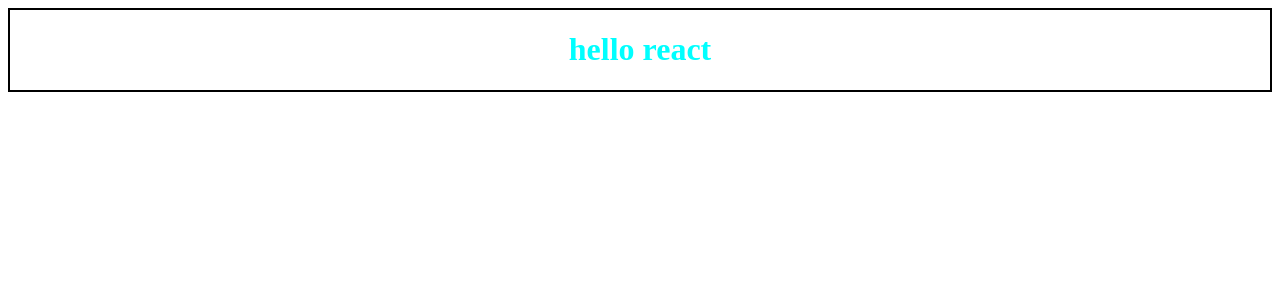
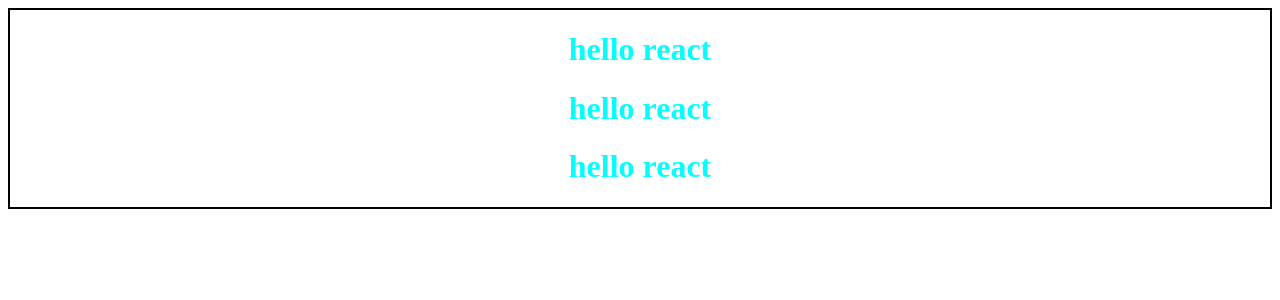
Before and after one commit to AlexandrPetrov1987/sep-react-2021, a React (Create React App) app: page / in a window 1280 px wide. Shown: the top 300 px of the page. Built offline with nearby package versions, Linux system fonts and the light colour scheme.

Commit message:
create project

```diff
--- a/src/App.js
+++ b/src/App.js
@@ -3,6 +3,8 @@ import './App.css';
 function App() {
     return (
         <div className="App">
+            <h1>hello react</h1>
+            <h1>hello react</h1>
             <h1>hello react</h1>
 
         </div>
```
